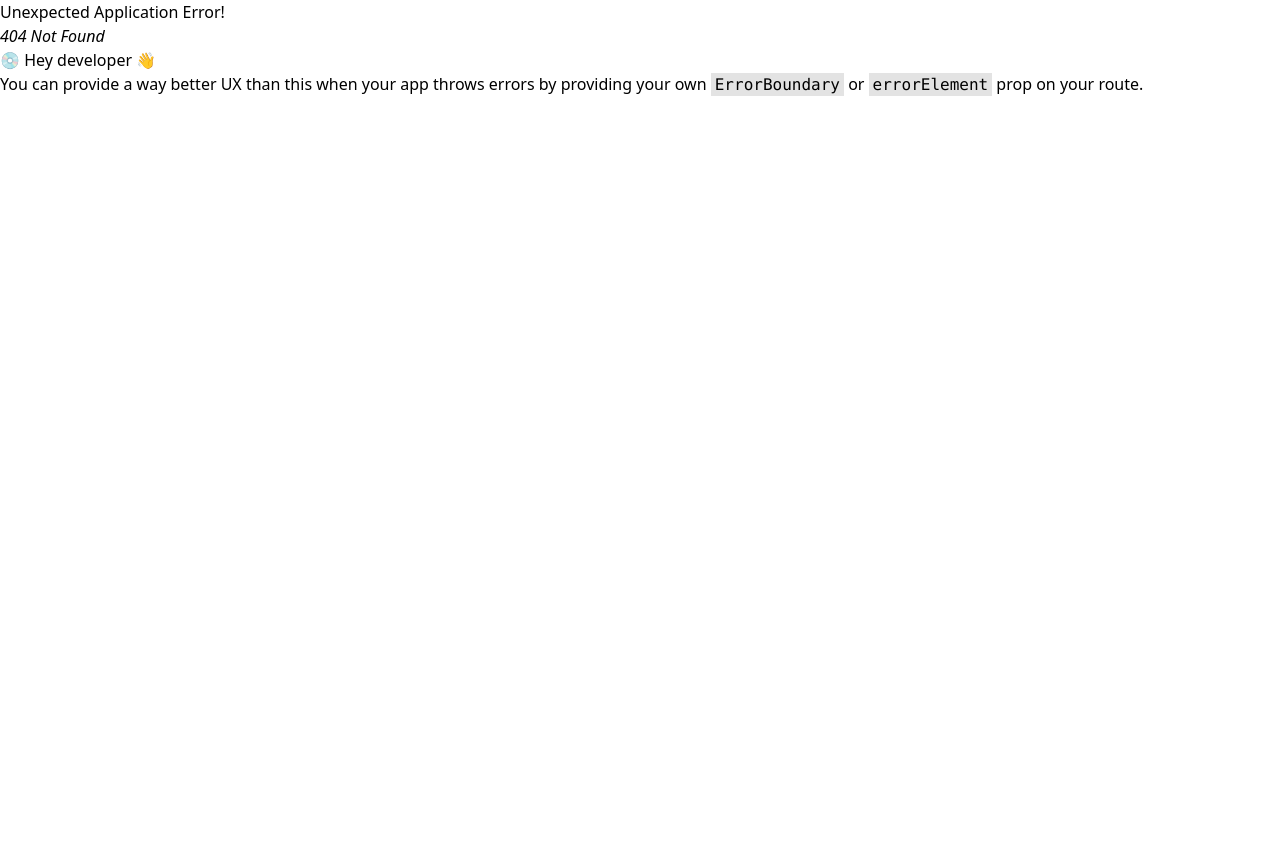
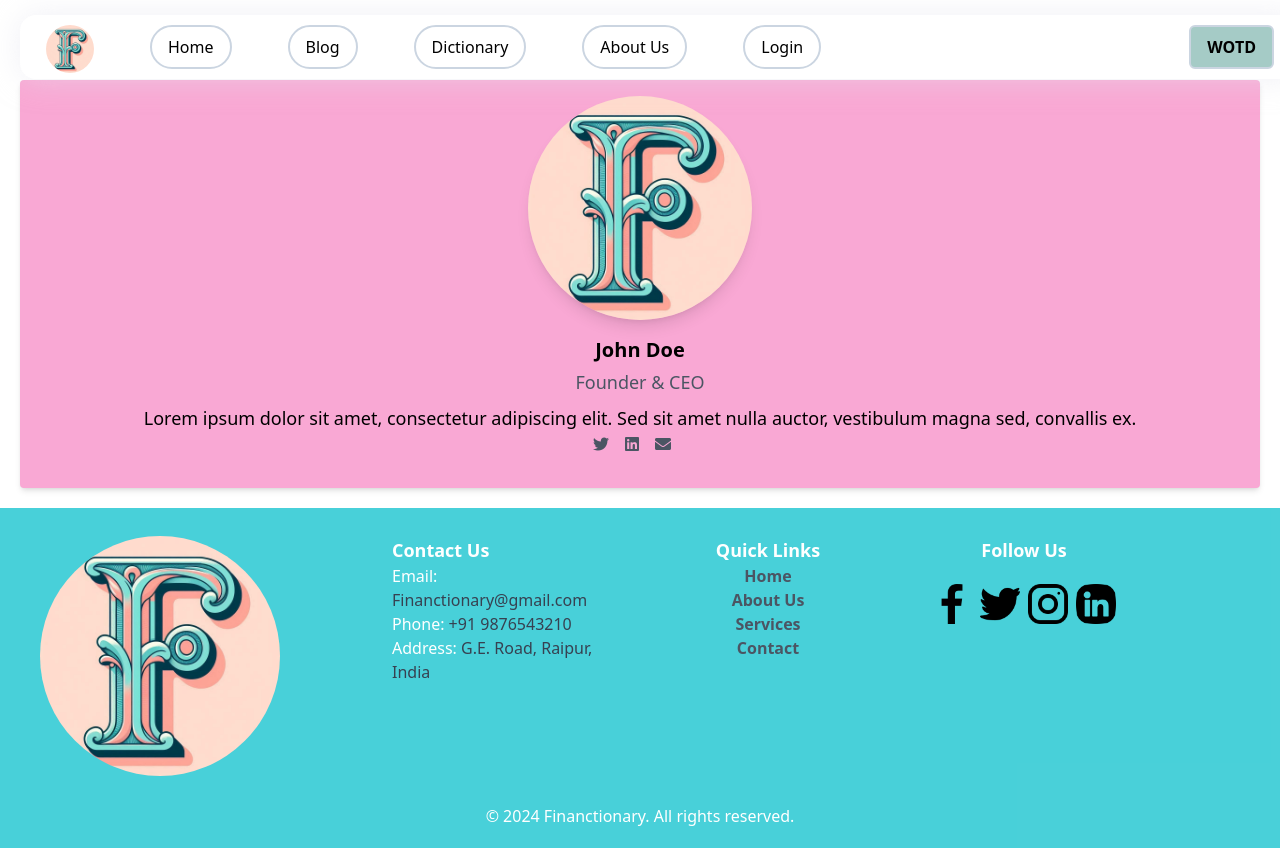
Before and after one commit to Anva41103/Financtionary, a React (Vite) app: page /About in a window 1280 px wide. Before the commit this address had no page. Before the commit the page ends 800 px from the top, so only its background shows below. Built offline with nearby package versions, Linux system fonts and the light colour scheme; a small style sheet from the web is missing.

Commit message:
Blog Initiated

```diff
--- /dev/null
+++ b/src/About.jsx
@@ -0,0 +1,14 @@
+import { Nav } from './Navbar'
+import { Foot } from './Footer'
+import { Card } from './AboutCards'
+
+export function About() {
+
+    return (
+        <>
+            <Nav />
+            <Card/>
+            <Foot />
+        </>
+    )
+}
--- /dev/null
+++ b/src/AboutCards.jsx
@@ -0,0 +1,41 @@
+import { Link } from "react-router-dom"
+
+export function Card() {
+
+    return (
+        <>
+            <div className="bg-pink-300 rounded shadow-md grid place-items-center p-4 m-5 mt-20 ">
+                {/*Profile Picture */}
+                <img src="./src/assets/logo.jpeg" alt="Team Member" className="w-56 h-56 rounded-full mb-4 shadow-lg" />
+                <div className="grid place-items-center">
+                    {/*Name and Position */}
+                    <h3 className="text-xl font-bold">John Doe</h3>
+                    <p className="text-lg mt-1  mb-2 text-gray-600">Founder & CEO</p>
+
+                    {/*Introduction */}
+                    <p className="text-lg">Lorem ipsum dolor sit amet, consectetur adipiscing elit. Sed sit amet nulla auctor, vestibulum magna sed, convallis ex.</p>
+
+                    {/*Contact Information */}
+                    <ul className="flex justify-center mb-4">
+                        <li className="mr-4">
+                            <a href="#" className="text-gray-600 hover:text-gray-900">
+                                <i className="fab fa-twitter"></i>
+                            </a>
+                        </li>
+                        <li className="mr-4">
+                            <a href="#" className="text-gray-600 hover:text-gray-900">
+                                <i className="fab fa-linkedin"></i>
+                            </a>
+                        </li>
+                        <li className="mr-4">
+                            <a href="mailto:johndoe@example.com" className="text-gray-600 hover:text-gray-900">
+                                <i className="fas fa-envelope"></i>
+                            </a>
+                        </li>
+                    </ul>
+                </div>
+
+            </div>
+        </>
+    )
+}
--- a/src/Main.jsx
+++ b/src/Main.jsx
@@ -5,6 +5,7 @@ import App from './App'
 import { RouterProvider, createBrowserRouter } from 'react-router-dom'
 import { BrowserRouter as Router } from 'react-router-dom';
 import { Home } from './HomePage'
+import { About } from './About'
 import { Blog } from "./Blog"
 
 const router = createBrowserRouter([
@@ -24,6 +25,10 @@ const router = createBrowserRouter([
         path:'/Home',
         element: <Home/>
       },
+      {
+        path:'/About',
+        element: <About/>
+      },
     ]
   }
 
--- a/src/Navbar.jsx
+++ b/src/Navbar.jsx
@@ -11,7 +11,7 @@ export function Nav() {
                         <Link to="/Home"><button  className="m-2 px-4 h-11 rounded-full border-2 active:scale-95 border-slate-300 hover:bg-slate-100 active:bg-slate-200 text-sm sm:text-base">Home</button></Link>
                         <Link to="/Blog"><button className="m-2 px-4 h-11 rounded-full border-2 active:scale-95 border-slate-300 hover:bg-slate-100 active:bg-slate-200 text-sm sm:text-base">Blog</button></Link>
                         <button className="m-2 px-4 h-11 rounded-full border-2 active:scale-95 border-slate-300 hover:bg-slate-100 active:bg-slate-200 text-sm sm:text-base">Dictionary</button>
-                        <button className="m-2 px-4 h-11 rounded-full border-2 active:scale-95 border-slate-300 hover:bg-slate-100 active:bg-slate-200 text-sm sm:text-base">About Us</button>
+                        <Link to="/About"><button className="m-2 px-4 h-11 rounded-full border-2 active:scale-95 border-slate-300 hover:bg-slate-100 active:bg-slate-200 text-sm sm:text-base">About Us</button></Link>
                         <button className="m-2 px-4 h-11 rounded-full border-2 active:scale-95 border-slate-300 hover:bg-slate-100 active:bg-slate-200 text-sm sm:text-base">Login</button>
                     </div>
                     <div className="flex flex-row gap-10 mx-4 justify-between">
```
